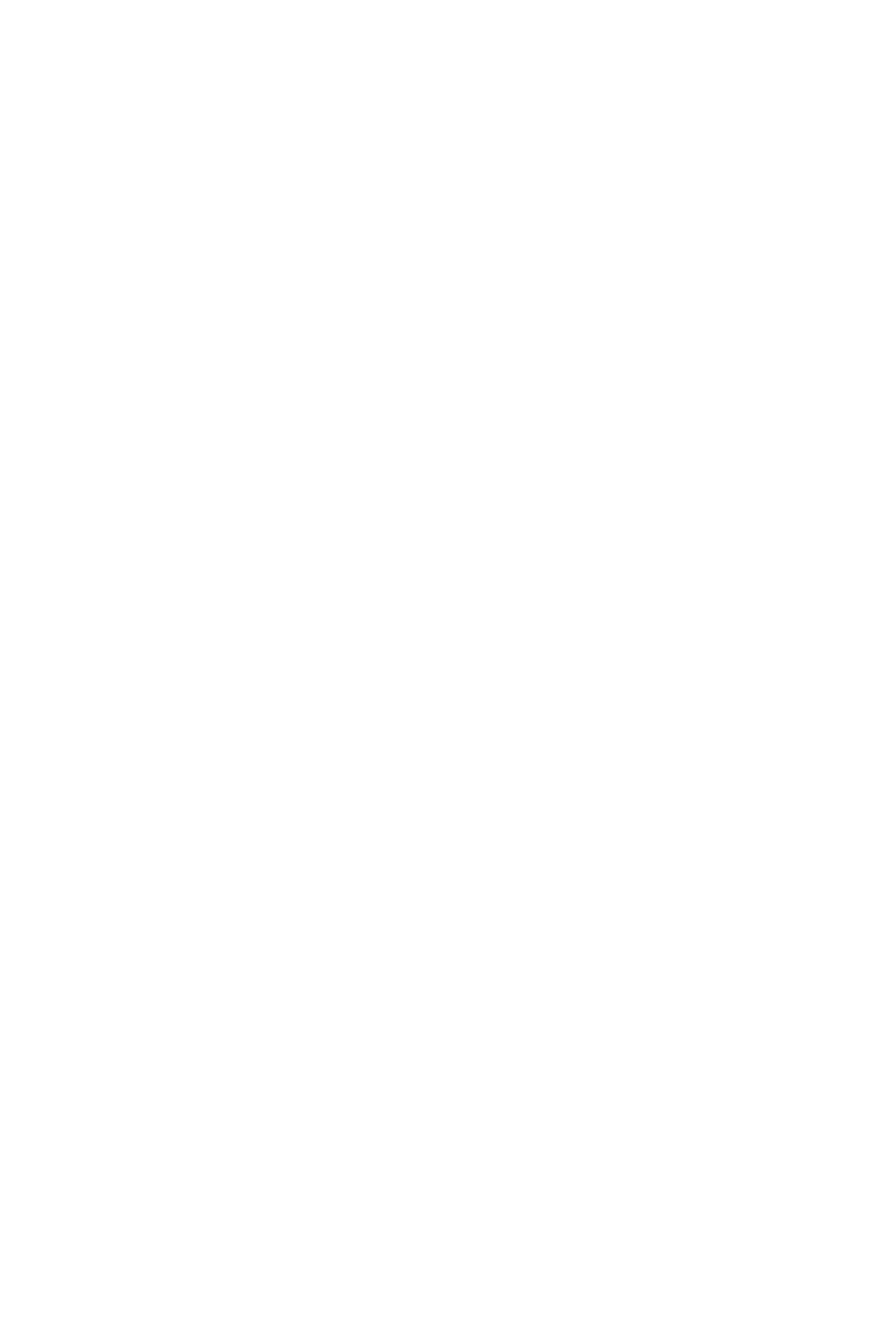
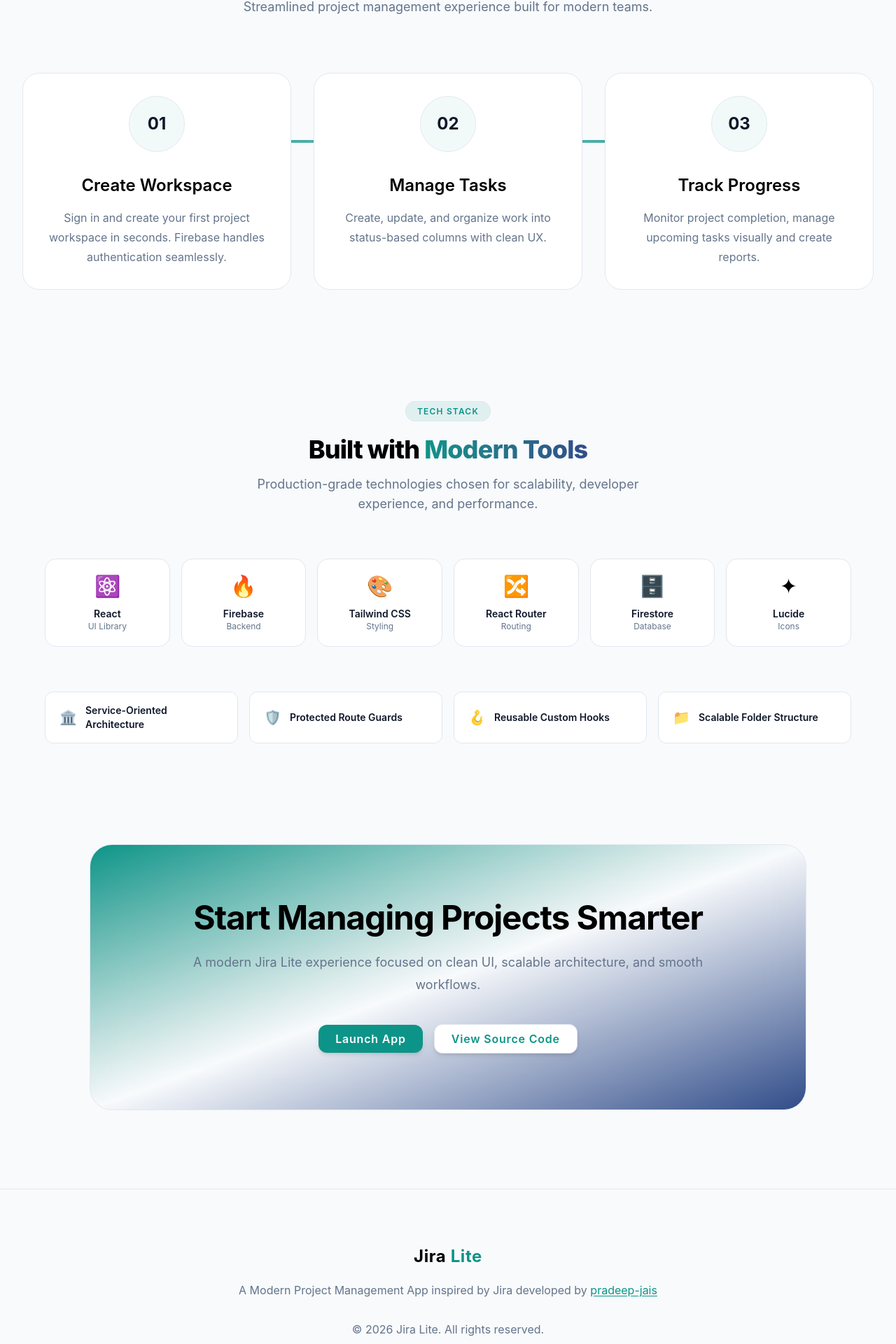
Before and after one commit to pradeep-jais/Jira-Lite, a React (Vite) app: page / in a window 1280 px wide. Shown: the part 1855-3775 px from the top of the page at 70% size. Before the commit the page ends 1663 px from the top, so only its background shows below. Built offline with nearby package versions, Linux system fonts and the light colour scheme; no server answers.

Commit message:
feat: multiple landing page section added

```diff
--- /dev/null
+++ b/src/components/landing/FinalCTA.jsx
@@ -0,0 +1,34 @@
+import Button from "../ui/Button";
+const FinalCTA = () => {
+  return (
+    <section className="px-6 py-16 pb-28 lg:px-8">
+      <div className="mx-auto max-w-5xl overflow-hidden rounded-4xl border border-border bg-linear-to-br from-primary via-white/[0.03] to-[#304C89] px-8 py-20 text-center backdrop-blur-2xl">
+        <div className="mx-auto max-w-3xl">
+          <h2 className="text-4xl font-bold tracking-tight sm:text-5xl">
+            Start Managing Projects Smarter
+          </h2>
+
+          <p className="mt-6 text-lg leading-8 text-textSecondary">
+            A modern Jira Lite experience focused on clean UI, scalable
+            architecture, and smooth workflows.
+          </p>
+
+          <div className="mt-10 flex flex-wrap items-center justify-center gap-4">
+            <Button to="/login" size="lg">
+              Launch App
+            </Button>
+
+            <a
+              href="https://github.com/pradeep-jais/jira-lite"
+              target="_blank"
+              className="capitalize cursor-pointer transition-colors duration-300 ease-in-out tracking-wider shadow-md bg-surface border border-border text-primary font-semibold hover:bg-gray-100 hover:border-primary px-6 py-2 text-base rounded-xl"
+            >
+              View Source Code
+            </a>
+          </div>
+        </div>
+      </div>
+    </section>
+  );
+};
+export default FinalCTA;
--- /dev/null
+++ b/src/components/landing/Footer.jsx
@@ -0,0 +1,25 @@
+const Footer = () => {
+  return (
+    <footer className="py-20 border-t border-border">
+      <div className="text-center">
+        <h2 className="text-2xl font-bold tracking-wide">
+          Jira <span className="text-primary">Lite</span>
+        </h2>
+        <h4 className="mt-5 text-textSecondary">
+          A Modern Project Management App inspired by Jira developed by{" "}
+          <a
+            href="https://github.com/pradeep-jais"
+            target="_blank"
+            className="text-primary underline underline-offset-2 hover:text-primaryHover transition-colors duration-300"
+          >
+            pradeep-jais
+          </a>
+        </h4>
+        <p className="mt-8 text-textSecondary">
+          © {new Date().getFullYear()} Jira Lite. All rights reserved.
+        </p>
+      </div>
+    </footer>
+  );
+};
+export default Footer;
--- /dev/null
+++ b/src/components/landing/HowItWorks.jsx
@@ -0,0 +1,61 @@
+const steps = [
+  {
+    step: "01",
+    title: "Create Workspace",
+    description:
+      "Sign in and create your first project workspace in seconds. Firebase handles authentication seamlessly.",
+  },
+  {
+    step: "02",
+    title: "Manage Tasks",
+    description:
+      "Create, update, and organize work into status-based columns with clean UX.",
+  },
+  {
+    step: "03",
+    title: "Track Progress",
+    description:
+      "Monitor project completion, manage upcoming tasks visually and create reports.",
+  },
+];
+
+const HowItWorks = () => {
+  return (
+    <section id="how-it-works" className="mx-auto max-w-7xl px-6 py-20 lg:px-8">
+      <div className="mx-auto max-w-3xl text-center">
+        <span className="text-xs bg-primary/10 border border-primary/30 text-primary font-display font-semibold uppercase tracking-widest px-4 py-1.5 rounded-full">
+          How It works
+        </span>
+        <h2 className="text-4xl font-bold tracking-tight mt-6">
+          Simple Workflow. Better Productivity.
+        </h2>
+
+        <p className="mt-5 text-lg text-textSecondary">
+          Streamlined project management experience built for modern teams.
+        </p>
+      </div>
+
+      <div className="relative mt-20 grid gap-8 lg:grid-cols-3">
+        <div className="absolute left-1/2 top-24 hidden h-1 w-[70%] -translate-x-1/2 bg-linear-to-r from-primary via-primary/50 to-primary lg:block" />
+
+        {steps.map((item) => (
+          <article
+            key={item.step}
+            className="relative rounded-3xl border border-border bg-surface p-8 text-center backdrop-blur-xl"
+          >
+            <div className="mx-auto flex h-20 w-20 items-center justify-center rounded-full border border-border bg-primary/5 text-2xl font-bold text-textPrimary">
+              {item.step}
+            </div>
+
+            <h3 className="mt-8 text-2xl font-semibold">{item.title}</h3>
+
+            <p className="mt-4 leading-7 text-textSecondary">
+              {item.description}
+            </p>
+          </article>
+        ))}
+      </div>
+    </section>
+  );
+};
+export default HowItWorks;
--- a/src/components/landing/LandingNav.jsx
+++ b/src/components/landing/LandingNav.jsx
@@ -2,7 +2,10 @@
 
 const LandingNav = () => {
   return (
-    <header className="sticky top-0 z-50 border-b border-border bg-surface">
+    <header
+      id="nav"
+      className="sticky top-0 z-50 border-b border-border bg-surface"
+    >
       <div className="mx-auto flex max-w-7xl items-center justify-between px-6 py-4 lg:px-8">
         <h1 className="text-xl font-bold tracking-wide">
           Jira <span className="text-primary">Lite</span>
--- /dev/null
+++ b/src/components/landing/TechStack.jsx
@@ -0,0 +1,87 @@
+const stacks = [
+  { name: "React", icon: "⚛️", color: "#61dafb", desc: "UI Library" },
+  { name: "Firebase", icon: "🔥", color: "#ffca28", desc: "Backend" },
+  {
+    name: "Tailwind CSS",
+    icon: "🎨",
+    color: "#38bdf8",
+    desc: "Styling",
+  },
+  {
+    name: "React Router",
+    icon: "🔀",
+    color: "#f44250",
+    desc: "Routing",
+  },
+  {
+    name: "Firestore",
+    icon: "🗄️",
+    color: "#ff6d00",
+    desc: "Database",
+  },
+  { name: "Lucide", icon: "✦", color: "#a78bfa", desc: "Icons" },
+];
+
+const architectures = [
+  { label: "Service-Oriented Architecture", icon: "🏛️" },
+  { label: "Protected Route Guards", icon: "🛡️" },
+  { label: "Reusable Custom Hooks", icon: "🪝" },
+  { label: "Scalable Folder Structure", icon: "📁" },
+];
+
+const TechStack = () => {
+  return (
+    <section id="tech" className="py-20 px-6">
+      <div className="max-w-6xl mx-auto">
+        <div className="text-center mb-16">
+          <span className="bg-primary/10 text-primary border border-border text-xs font-display font-semibold uppercase tracking-widest px-4 py-1.5 rounded-full">
+            Tech Stack
+          </span>
+          <h2 className="font-display font-extrabold mt-6 mb-4 text-4xl tracking-tight">
+            Built with{" "}
+            <span className="bg-linear-to-r from-primary to-[#304C89] bg-clip-text text-transparent">
+              Modern Tools
+            </span>
+          </h2>
+          <p className="text-textSecondary max-w-xl text-lg mx-auto">
+            Production-grade technologies chosen for scalability, developer
+            experience, and performance.
+          </p>
+        </div>
+
+        <div className="grid grid-cols-2 sm:grid-cols-3 lg:grid-cols-6 gap-4 mb-16">
+          {stacks.map((t) => (
+            <div
+              key={t.name}
+              className="bg-surface border border-border rounded-2xl p-5 flex flex-col items-center text-center gap-3 hover:border-primary hover:scale-108 transition-transform duration-300"
+            >
+              <span className="text-3xl">{t.icon}</span>
+              <div>
+                <div className="text-sm text-textPrimary font-semibold">
+                  {t.name}
+                </div>
+                <div className="text-textSecondary text-xs">{t.desc}</div>
+              </div>
+            </div>
+          ))}
+        </div>
+
+        {/* Architecture callouts */}
+        <div className="grid grid-cols-1 sm:grid-cols-2 lg:grid-cols-4 gap-4">
+          {architectures.map((a) => (
+            <div
+              key={a.label}
+              className="flex items-center gap-3 px-5 py-4 rounded-xl bg-surface border border-border"
+            >
+              <span className="text-xl">{a.icon}</span>
+              <span className="text-textPrimary font-semibold text-sm">
+                {a.label}
+              </span>
+            </div>
+          ))}
+        </div>
+      </div>
+    </section>
+  );
+};
+export default TechStack;
--- a/src/pages/Home/Home.jsx
+++ b/src/pages/Home/Home.jsx
@@ -1,6 +1,10 @@
 import FeatureSection from "../../components/landing/FeatureSection";
+import FinalCTA from "../../components/landing/FinalCTA";
+import Footer from "../../components/landing/Footer";
 import HeroSection from "../../components/landing/HeroSection";
+import HowItWorks from "../../components/landing/HowItWorks";
 import LandingNav from "../../components/landing/LandingNav";
+import TechStack from "../../components/landing/TechStack";
 import Button from "../../components/ui/Button";
 
 const Home = () => {
@@ -9,6 +13,10 @@
       <LandingNav />
       <HeroSection />
       <FeatureSection />
+      <HowItWorks />
+      <TechStack />
+      <FinalCTA />
+      <Footer />
     </main>
   );
 };
```
